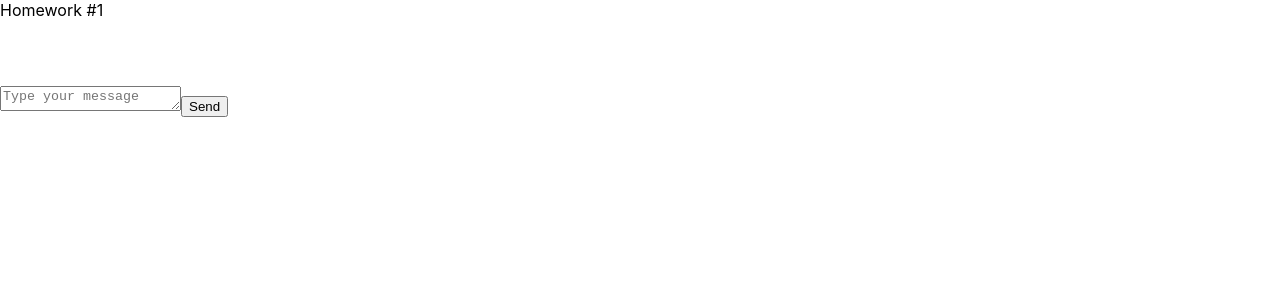
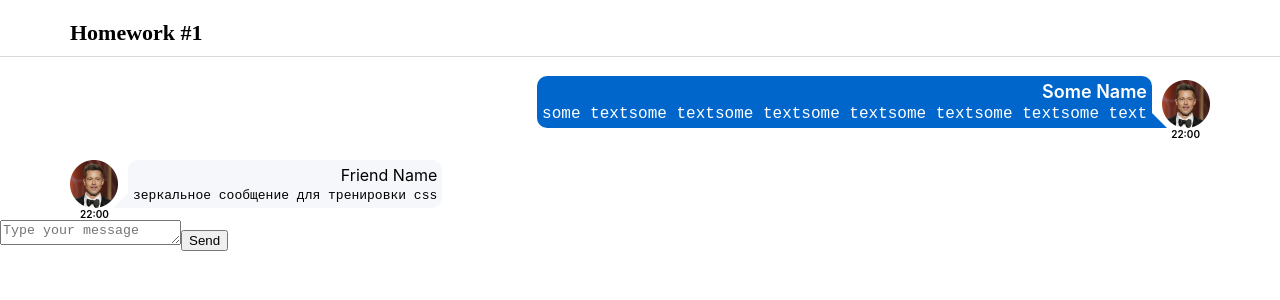
Before and after one commit to Aloxan12/homework, a React (Create React App) app: page / in a window 1280 px wide. Shown: the top 300 px of the page. Built offline with nearby package versions, Linux system fonts and the light colour scheme.

Commit message:
homework 5

```diff
--- a/src/s1-main/App.module.css
+++ b/src/s1-main/App.module.css
@@ -3,9 +3,20 @@
 }
 
 .hw {
-
+    margin-top: 10px;
+    margin-bottom: 20px;
+    width: 100%;
+    height: 1px;
+    background: #D9D9D9;
 }
 
 .hwTitle {
-
+    margin-top: 20px;
+    color: #000;
+    font-family: Montserrat, serif;
+    font-size: 22px;
+    font-style: normal;
+    font-weight: 600;
+    line-height: normal;
+    margin-left: 70px;
 }
--- a/src/s1-main/App.tsx
+++ b/src/s1-main/App.tsx
@@ -6,7 +6,6 @@ function App() {
     return (
         <div className={s.App}>
             <HW1/>
-            {/*раскомментировать по ходу выполнения*/}
             {/*<HW2/>*/}
             {/*<HW3/>*/}
             {/*<HW4/>*/}
--- a/src/s2-homeworks/hw01/HW1.tsx
+++ b/src/s2-homeworks/hw01/HW1.tsx
@@ -6,7 +6,6 @@ import FriendMessage from './friend-message/FriendMessage'
 import avatar from './avatar.png'
 
 /*
-* 1 - описать тип MessageType
 * 2 - описать тип MessagePropsType в файле Message.tsx
 * 3 - в файле Message.tsx отобразить приходящие данные
 * 4 - выполнить пункты 2, 3 в файле FriendMessage.tsx
@@ -14,7 +13,17 @@ import avatar from './avatar.png'
 * */
 
 // нужно создать правильный тип вместо any
-export type MessageType = any
+export type MessageType = {
+    id: number
+    user: {
+        avatar: string,
+        name: string,
+    }
+    message: {
+        text: string
+        time: string
+    }
+}
 
 // структуру объекта не менять
 export const message0: MessageType = {
--- a/src/s2-homeworks/hw01/friend-message/FriendMessage.module.css
+++ b/src/s2-homeworks/hw01/friend-message/FriendMessage.module.css
@@ -1,21 +1,43 @@
 .friendMessage {
-
+    padding-top: 20px;
+    margin-left: 70px;
+    display: flex;
+    flex-direction: column;
 }
 
 .friendImageAndText {
-
+    display: flex;
+    flex-direction: row;
 }
 
 .friendImageAndText img {
-
+    margin-top: auto;
+    margin-right: 10px;
+    width: 48px;
+    height: 48px;
 }
 
 .friendText {
+    position: relative;
+    background-color: #F5F7FB;
+    text-align: end;
+    border-radius: 10px 10px 10px 0;
+    padding: 5px;
+}
 
+pre {
+    margin: 3px 0 0 0;
 }
 
 .friendText:after {
-
+    content: "";
+    position: absolute;
+    bottom: 0;
+    left: -15px;
+    width: 0;
+    height: 0;
+    border-left: 15px solid transparent;
+    border-bottom: 15px solid #F5F7FB;
 }
 
 .friendName {
@@ -27,5 +49,7 @@
 }
 
 .friendTime {
-
+    margin-left: 10px;
+    font-size: 10px;
+    font-weight: 600;
 }
--- a/src/s2-homeworks/hw01/friend-message/FriendMessage.tsx
+++ b/src/s2-homeworks/hw01/friend-message/FriendMessage.tsx
@@ -1,8 +1,9 @@
 import React from 'react'
 import s from './FriendMessage.module.css'
+import {MessagePropsType} from "../message/Message";
 
 // создать тип вместо any и отобразить приходящие данные
-const FriendMessage = (props: any) => {
+const FriendMessage = (props: MessagePropsType) => {
     return (
         <div
             id={'hw1-friend-message-' + props.message.id}
@@ -11,26 +12,21 @@ const FriendMessage = (props: any) => {
             <div className={s.friendImageAndText}>
                 <img
                     id={'hw1-friend-avatar-' + props.message.id}
-                    // создаёт студент
-
-                    //
+                    src={props.message.user.avatar}
+                    alt={props.message.user.name}
                 />
                 <div className={s.friendText}>
                     <div
                         id={'hw1-friend-name-' + props.message.id}
                         className={s.friendName}
                     >
-                        {/*создаёт студент*/}
-
-                        {/**/}
+                        {props.message.user.name}
                     </div>
                     <pre
                         id={'hw1-friend-text-' + props.message.id}
                         className={s.friendMessageText}
                     >
-                        {/*создаёт студент*/}
-
-                        {/**/}
+                        {props.message.message.text}
                     </pre>
                 </div>
             </div>
@@ -38,9 +34,7 @@ const FriendMessage = (props: any) => {
                 id={'hw1-friend-time-' + props.message.id}
                 className={s.friendTime}
             >
-                {/*создаёт студент*/}
-
-                {/**/}
+                {props.message.message.time}
             </div>
         </div>
     )
--- a/src/s2-homeworks/hw01/message-sender/MessageSender.tsx
+++ b/src/s2-homeworks/hw01/message-sender/MessageSender.tsx
@@ -1,9 +1,9 @@
 import React, {useEffect, useRef, useState} from 'react'
 import { message0 } from '../HW1'
 import s from './MessageSender.module.css'
+import {MessagePropsType} from "../message/Message";
 
-// компонента, которая тестирует вашу компоненту (не изменять, any не трогать)
-const MessageSender = (props: any) => {
+const MessageSender = (props: {M: (props: MessagePropsType) => JSX.Element}) => {
     const M = props.M
     const textareaRef = useRef<HTMLTextAreaElement | null>(null);
     const [messages, setMessages] = useState<any[]>([])
--- a/src/s2-homeworks/hw01/message/Message.module.css
+++ b/src/s2-homeworks/hw01/message/Message.module.css
@@ -1,31 +1,60 @@
 .message {
-
+    padding-top: 20px;
+    margin-right: 70px;
+    display: flex;
+    flex-direction: column;
 }
 
 .imageAndText {
-
+    display: flex;
+    flex-direction: row-reverse;
 }
 
 .imageAndText img {
-
+    margin-top: auto;
+    margin-left: 10px;
+    width: 48px;
+    height: 48px;
 }
 
 .text {
+    position: relative;
+    background-color: #0066CC;
+    color: white;
+    text-align: end;
+    border-radius: 10px 10px 0 10px;
+    padding: 5px;
+}
 
+pre {
+    margin: 3px 0 0 0;
 }
 
 .text:after {
-
+    content: "";
+    position: absolute;
+    bottom: 0;
+    right: -15px;
+    width: 0;
+    height: 0;
+    border-left: 15px solid transparent;
+    border-bottom: 15px solid #0066CC;
+    transform: rotate(90deg);
 }
 
 .name {
-
+    font-size: 18px;
+    font-weight: 600;
 }
 
 .messageText {
-
+    font-size: 16px;
+    font-weight: 400;
 }
 
 .time {
-
+    margin-left: auto;
+    margin-right: 10px;
+    font-size: 10px;
+    font-weight: 600;
 }
--- a/src/s2-homeworks/hw01/message/Message.tsx
+++ b/src/s2-homeworks/hw01/message/Message.tsx
@@ -1,37 +1,33 @@
 import React from 'react'
 import s from './Message.module.css'
+import {MessageType} from "../HW1";
 
-// нужно создать правильный тип вместо any
-export type MessagePropsType = any
 
-// нужно отобразить приходящие данные
+export type MessagePropsType = {
+    message: MessageType
+}
+
+
 const Message = (props: MessagePropsType) => {
     return (
         <div id={'hw1-message-' + props.message.id} className={s.message}>
             <div className={s.imageAndText}>
                 <img
                     id={'hw1-avatar-' + props.message.id}
-                    // создаёт студент
-
-                    //
+                    src={props.message.user.avatar}
+                    alt={props.message.user.name}
                 />
                 <div className={s.text}>
                     <div id={'hw1-name-' + props.message.id} className={s.name}>
-                        {/*создаёт студент*/}
-
-                        {/**/}
+                        {props.message.user.name}
                     </div>
                     <pre id={'hw1-text-' + props.message.id} className={s.messageText}>
-                        {/*создаёт студент*/}
-
-                        {/**/}
+                        {props.message.message.text}
                     </pre>
                 </div>
             </div>
             <div id={'hw1-time-' + props.message.id} className={s.time}>
-                {/*создаёт студент*/}
-
-                {/**/}
+                {props.message.message.time}
             </div>
         </div>
     )
```
